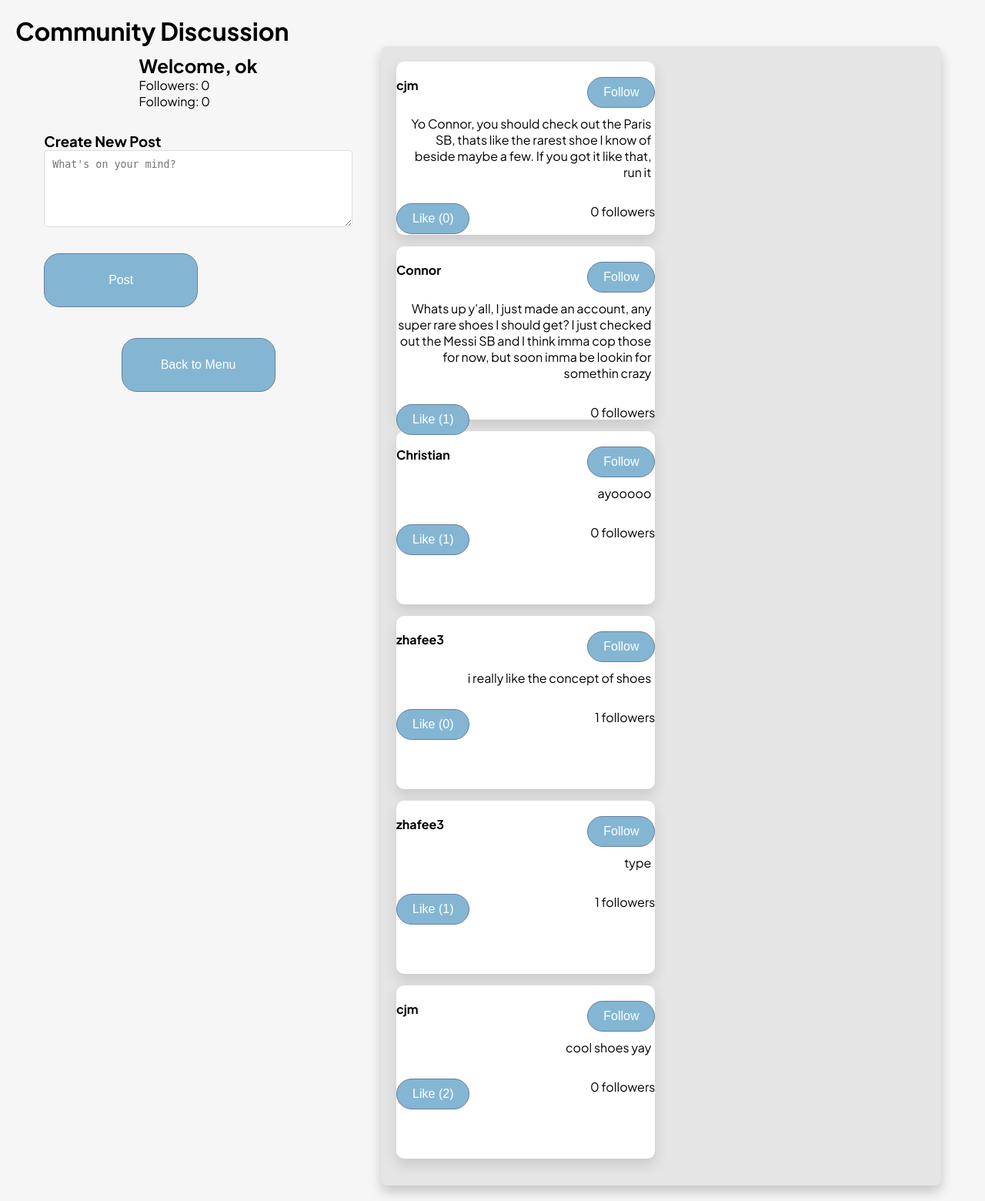
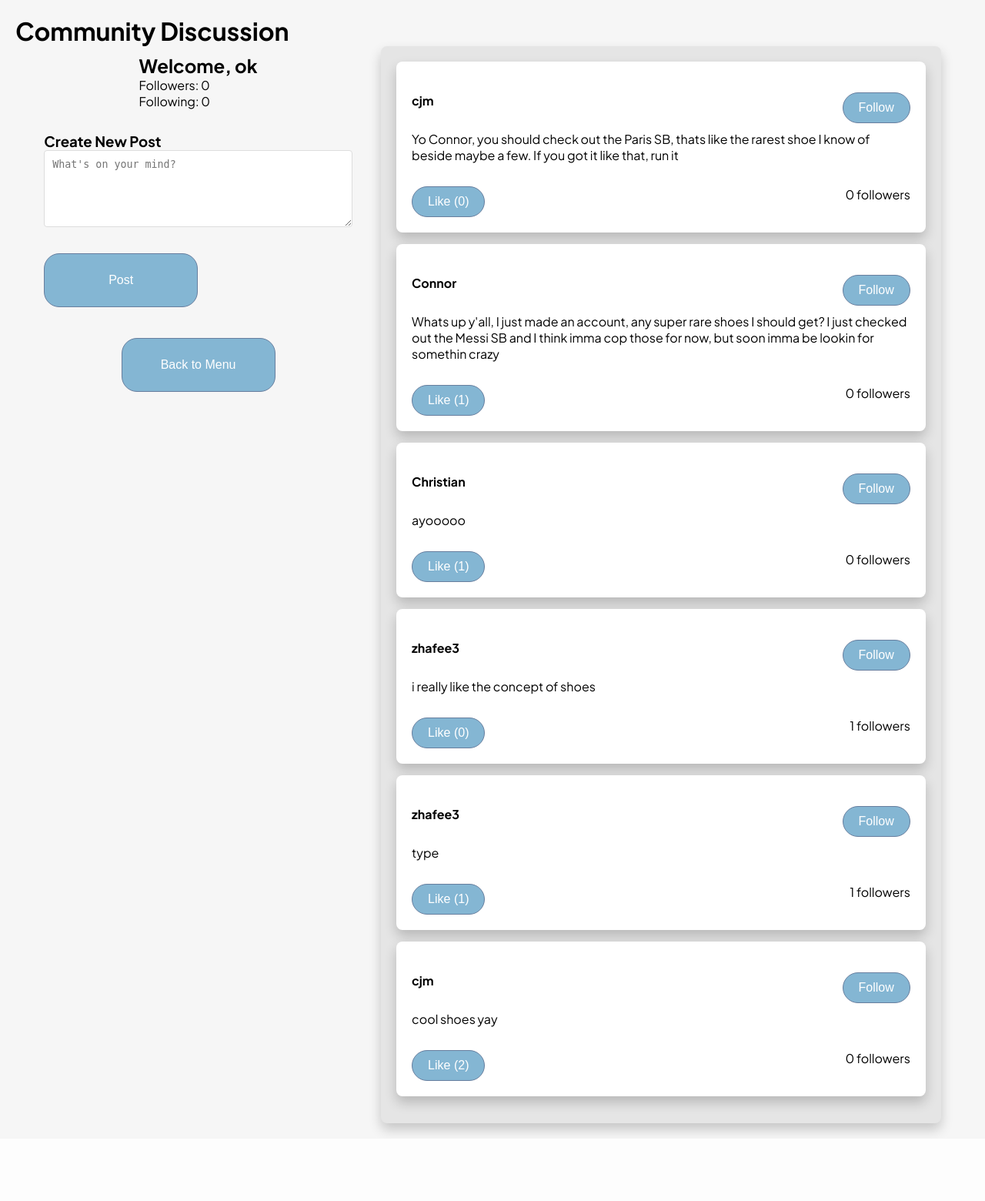
Before and after one commit to christianjmartin/SoleTogether, a Flask app: page /discussion in a window 1280 px wide. Shown: the whole page at 77% size. After the commit the page ends 1476 px from the top, so only its background shows below. Run offline with Flask 3, Linux system fonts and the light colour scheme; a user stored in the database is signed in; data comes from the database, SQL or seed files in the repository; both versions use the stored data as it was after the commit; some libraries are stand-ins or nearby versions.

Commit message:
style general discussion page

```diff
--- a/static/app.css
+++ b/static/app.css
@@ -124,6 +124,11 @@ html {
 }
 
 .menu-container {
+    display: flex;
+    justify-content: space-between;
+}
+
+.discussion-container {
     display: flex;
     justify-content: space-between;
 }
@@ -380,3 +385,30 @@ html {
 .menu-button-container {
     align-items: flex-start;
 }
+
+
+
+
+
+/* GENERAL DISCUSSION STYLING */
+
+
+.general-discussion-box {
+    margin-left: 3%;
+    margin-right: 3%;
+    display: flex;
+    grid-gap: 15px;
+    width: 100%;
+    padding: 20px;
+    background-color: #e5e5e5;
+    border-radius: 8px;
+    box-sizing: border-box;
+    box-shadow: 0px 8px 16px 0px rgba(0, 0, 0, 0.2);
+}
+
+.general-discussion-entry {
+    padding: 20px;
+    background-color: #ffffff;
+    border-radius: 8px;
+    box-shadow: 0px 8px 16px 0px rgba(0, 0, 0, 0.2);
+}
--- a/templates/discussion.html
+++ b/templates/discussion.html
@@ -9,7 +9,7 @@
 </head>
 <body>
     <h1>Community Discussion</h1>
-    <div class="menu-container">
+    <div class="discussion-container">
         <div class="left-column">
             <!-- User Stats -->
             <div class="user-stats">
@@ -28,16 +28,18 @@
             </div>
 
             <!-- Return to Menu -->
-            <form action="/menu" method="GET">
-                <button class="btn">Back to Menu</button>
-            </form>
+            <div class = "menu-button-container">
+                <form action="/menu" method="GET">
+                    <button class="btn">Back to Menu</button>
+                </form>
+            </div>
         </div>
 
-        <div class="column releases-box">
+        <div class="column general-discussion-box">
             <!-- Discussion Entries -->
             <div class="entries">
                 {% for entry in entries %}
-                <div class="releases-box-section entry" data-id="{{ entry[0] }}">
+                <div class="general-discussion-entry entry" data-id="{{ entry[0] }}">
                     <div class="entry-header">
                         <strong>{{ entry[2] }}</strong>
                         {% if entry[2] != current_user %}
```
Also changed, not shown: database.db.
